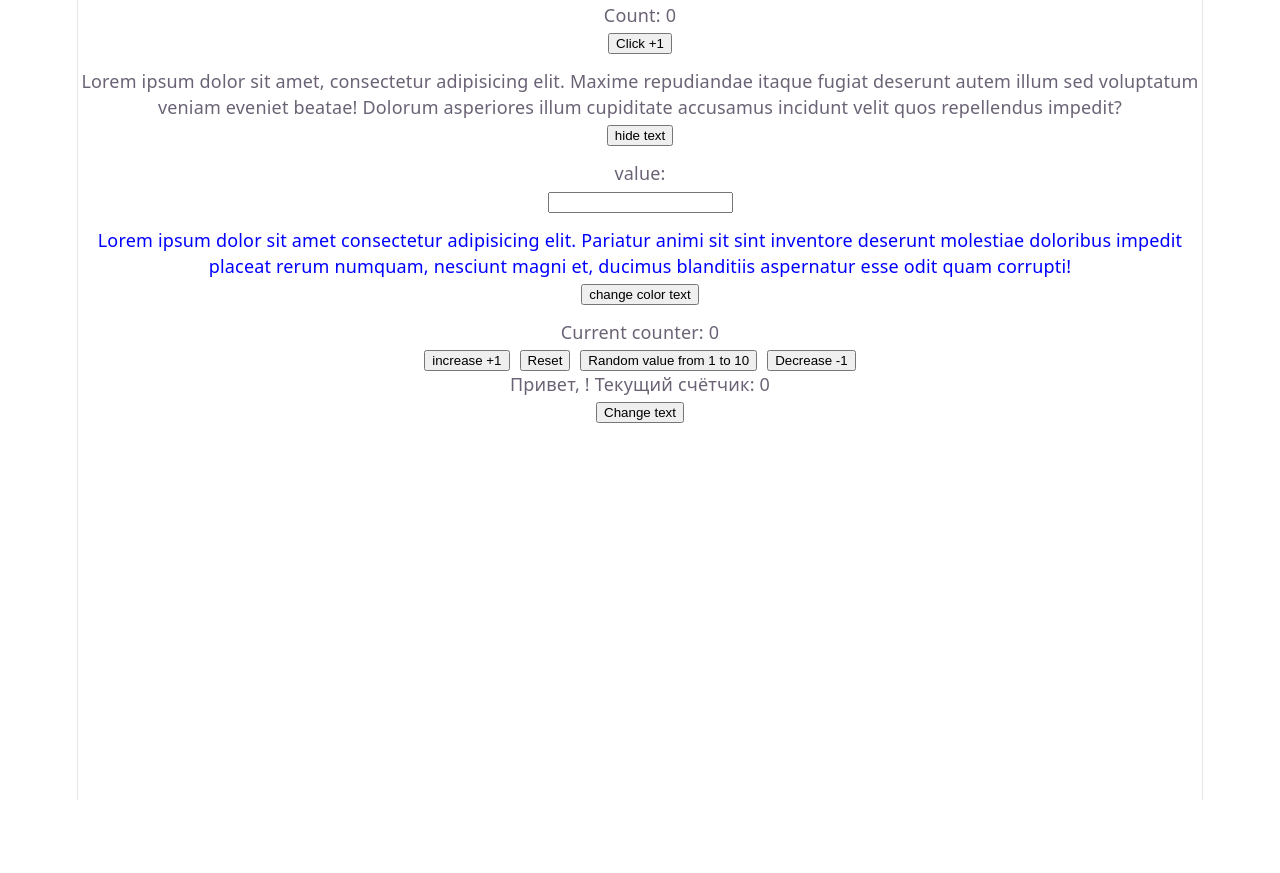
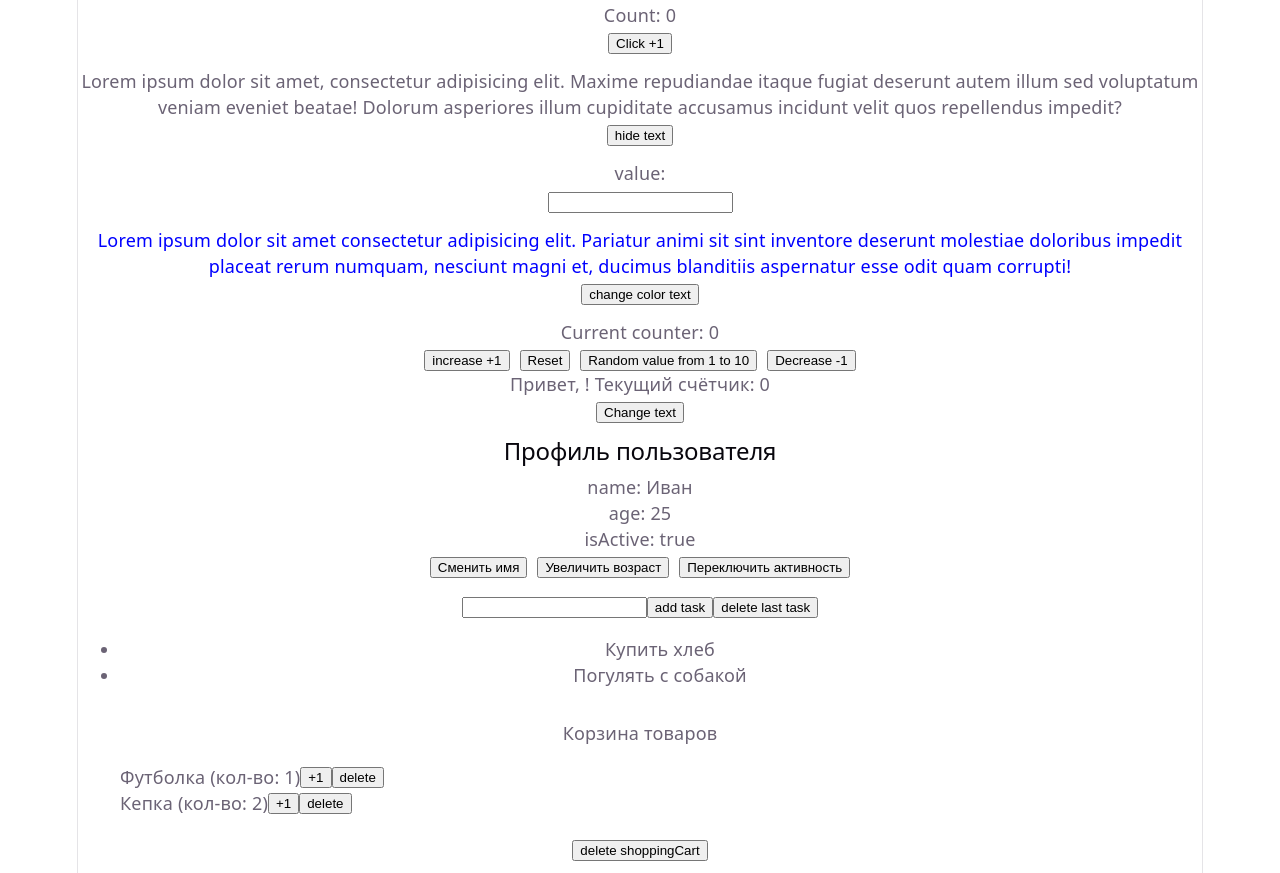
Before and after one commit to yermalovichsviataslau/rrr, a React (Vite) app: page / in a window 1280 px wide. Before the commit the page ends 800 px from the top, so only its background shows below. Built offline with nearby package versions, Linux system fonts and the light colour scheme.

Commit message:
relasation task 70/30

```diff
--- a/src/App.jsx
+++ b/src/App.jsx
@@ -5,6 +5,9 @@ import Counter from './components/Counter'
 import LiveInput from './components/LiveInput'
 import ParentComponent from './components/ParentComponent'
 import ToggleText from './components/ToggleText'
+import ProfileUser from './components/ProfileUser'
+import TodoList from './components/TodoList'
+import ShoppingCart from './components/ShoppingCart'
 
 function App() {
   const [name, setName] = useState('')
@@ -31,6 +34,11 @@ function App() {
 
       <ParentComponent style={style} styleBtn={styleBtn} name={name} setName={setName}/>
 
+      <ProfileUser style={style} styleBtn={styleBtn}/>
+
+      <TodoList style={style}/>
+
+      <ShoppingCart style={style}/>
     </>
   )
 }
--- /dev/null
+++ b/src/components/Item.jsx
@@ -0,0 +1,5 @@
+function Item (){
+
+}
+
+export default Item
--- /dev/null
+++ b/src/components/ProfileUser.jsx
@@ -0,0 +1,48 @@
+import { useState } from 'react'
+
+function ProfileUser({ style , styleBtn }) {
+  const [user, setUser] = useState({
+    name: 'Иван',
+    age: 25,
+    isActive: true,
+  })
+
+  const [nameList] = useState(['pavel', 'danila', 'liza', 'anna'])
+
+  const chageName = () => {
+    const randomIndex = Math.floor(Math.random() * nameList.length)
+
+    setUser((prevUser) => ({
+      ...prevUser,
+      name: nameList[randomIndex]
+    }))
+  }
+  const increment = () => {
+    setUser((prevItem) => ({
+      ...prevItem,
+      age: prevItem.age + 1
+    }))
+  }
+
+  function changeIisActive(){
+    setUser((prevItem) => ({
+      ...prevItem,
+      isActive: prevItem.isActive === true ? false : true
+    }))
+  }
+
+  return (
+    <div style={style}>
+      <h2>Профиль пользователя</h2>
+      <p>name: {user.name}</p>
+      <p>age: {user.age}</p>
+      <p>isActive: {String(user.isActive)}</p>
+
+      <button style={styleBtn} onClick={chageName}>Сменить имя</button>
+      <button  style={styleBtn} onClick={increment}>Увеличить возраст</button>
+      <button onClick={changeIisActive}>Переключить активность</button>
+    </div>
+  )
+}
+
+export default ProfileUser
--- /dev/null
+++ b/src/components/ShoppingCart.jsx
@@ -0,0 +1,31 @@
+import { useState } from 'react'
+
+function ShoppingCart({ style }) {
+  const [cart, setCart] = useState([
+    { id: 1, title: 'Футболка', count: 1 },
+    { id: 2, title: 'Кепка', count: 2 },
+  ])
+
+  const addItem = () =>{
+    setCart()
+  }
+
+  return (
+    <div style={style}>
+      <p>Корзина товаров</p>
+      <ul>
+        {cart.map((item) => (
+          <div  style={{display: 'flex', alignItems: 'center'}}>
+            <li style={{ listStyle: 'none' }}>{`${item.title} (кол-во: ${item.count})`}</li>
+            <button onClick={addItem}>+1</button>
+            <button>delete</button>
+          </div>
+        ))}
+      </ul>
+      {/* <Item /> */}
+      <button>delete shoppingCart</button>
+    </div>
+  )
+}
+
+export default ShoppingCart
--- /dev/null
+++ b/src/components/TodoList.jsx
@@ -0,0 +1,29 @@
+import { useState } from "react";
+
+function TodoList({style}){
+  const [tasks, setTasks] = useState(["Купить хлеб", "Погулять с собакой"])
+  const [inputVal, setInputVal] = useState('')
+
+  const addTask = ()=>{
+    if (inputVal.trim() === "") return
+    setTasks((prevTask)=> ([...prevTask, inputVal]))
+    setInputVal('')
+  }
+
+  const deleteTask = () =>{
+    setTasks(prevTask => prevTask.slice(0, -1))
+  }
+
+  return(
+    <div style={style}>
+      <input type="text" value={inputVal} onChange={(e)=> setInputVal(e.target.value)}/>
+      <button onClick={addTask}>add task</button>
+      <button onClick={deleteTask}>delete last task</button>
+
+        <ul>{tasks.map((item)=> <li>{item}</li>)}</ul>
+
+    </div>
+  )
+}
+
+export default TodoList
```
